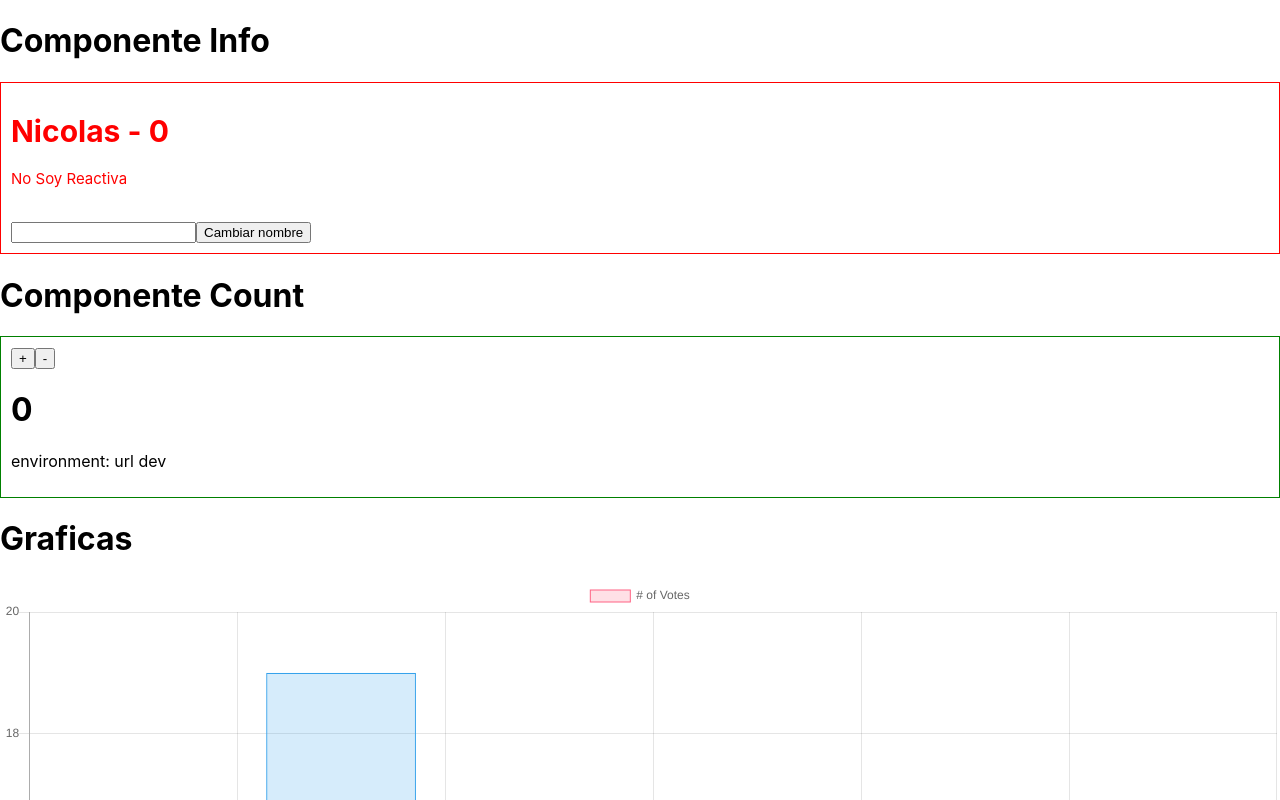
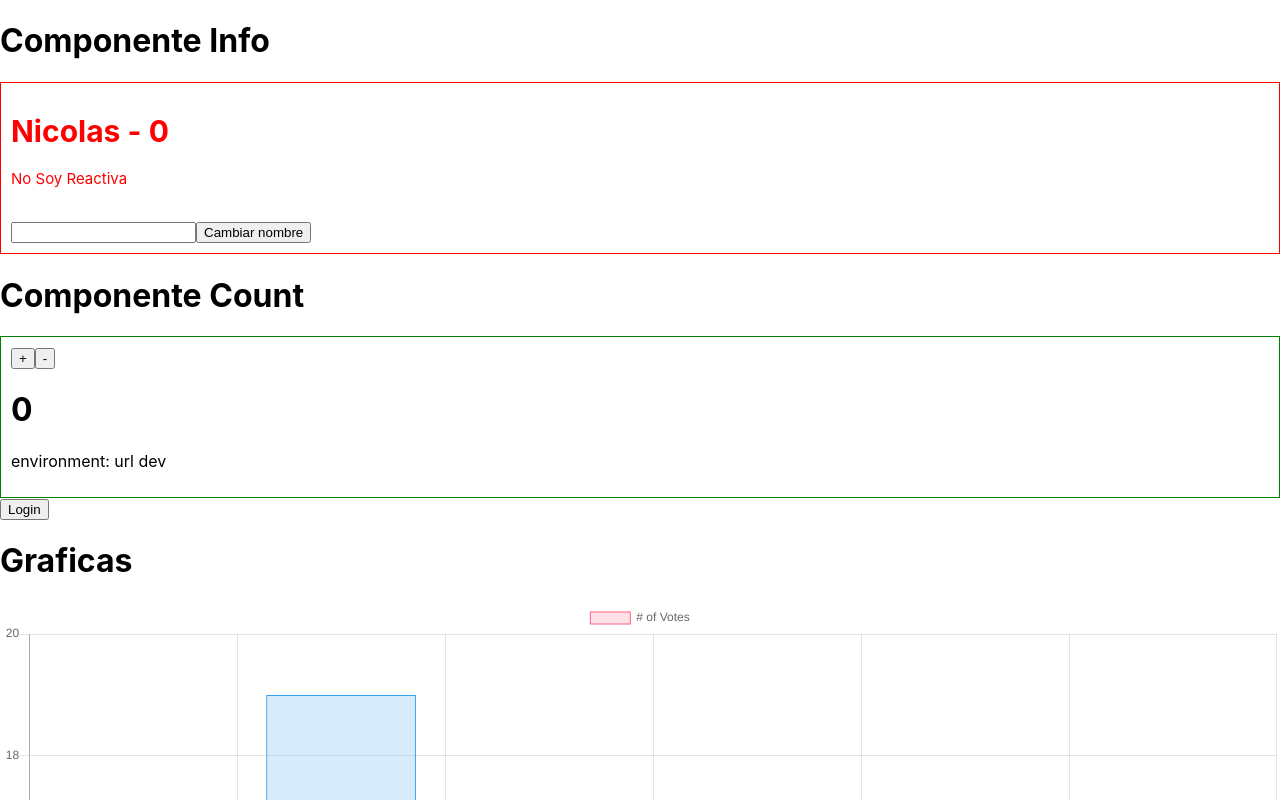
Before and after one commit to nikacer/react-hooks-y-redux, a React (Create React App) app: page / in a window 1280 px wide. Shown: the top 800 px of the page. Built offline with nearby package versions, Linux system fonts and the light colour scheme.

Commit message:
se agrega ejemplo de react context

```diff
--- a/package.json
+++ b/package.json
@@ -6,6 +6,7 @@
     "@testing-library/jest-dom": "^5.11.5",
     "@testing-library/react": "^11.1.0",
     "@testing-library/user-event": "^12.1.10",
+    "axios": "^0.21.0",
     "chart.js": "^2.9.4",
     "node-sass": "^4.14.1",
     "react": "^17.0.1",
--- a/src/App.js
+++ b/src/App.js
@@ -8,6 +8,10 @@ import Info from "./compoments/info/Info";
 import Refs from "./compoments/refs/Refs";
 import Formulario from "./compoments/formularios/Formulario";
 
+/** UseContext */
+
+import { UserProvider } from "./context/userContext";
+
 const App = () => {
   const send = (data) => {
     console.log(data);
@@ -16,7 +20,10 @@ const App = () => {
     <Provider store={store}>
       <Info />
       <Counter />
-      <Refs />
+      <UserProvider>
+        <Refs />
+      </UserProvider>
+
       <Formulario onSend={send} />
     </Provider>
   );
--- a/src/compoments/refs/Refs.jsx
+++ b/src/compoments/refs/Refs.jsx
@@ -1,11 +1,23 @@
-import React, { useRef, useEffect, Fragment, forwardRef } from "react";
+import React, {
+  useRef,
+  useEffect,
+  Fragment,
+  forwardRef,
+  useContext,
+} from "react";
+import { UserContext } from "../../context/userContext";
 import Chart from "chart.js";
 
 function Refs() {
   const inputExample = useRef(null);
+  let { user, login, logout } = useContext(UserContext);
 
   return (
     <Fragment>
+      {user && <h1>{user.name}</h1>}
+      <button onClick={user ? logout : login}>
+        {user ? "Logout" : "Login"}
+      </button>
       <h1>Graficas</h1>
       <HerenciaRef ref={inputExample} />
     </Fragment>
--- /dev/null
+++ b/src/context/userContext.js
@@ -0,0 +1,21 @@
+import React, { useState, createContext } from "react";
+
+let UserContext = createContext();
+let { Provider, Consumer } = UserContext;
+
+function UserProvider({ children }) {
+  let [user, setUser] = useState(null);
+
+  function login() {
+    setUser({
+      name: "Pablo",
+    });
+  }
+  function logout() {
+    setUser(null);
+  }
+
+  return <Provider value={{ user, login, logout }}>{children}</Provider>;
+}
+
+export { UserProvider, Consumer as UserConsumer, UserContext };
```
Also changed, not shown: 1 other file (tests, documents, lock files or other folders).
